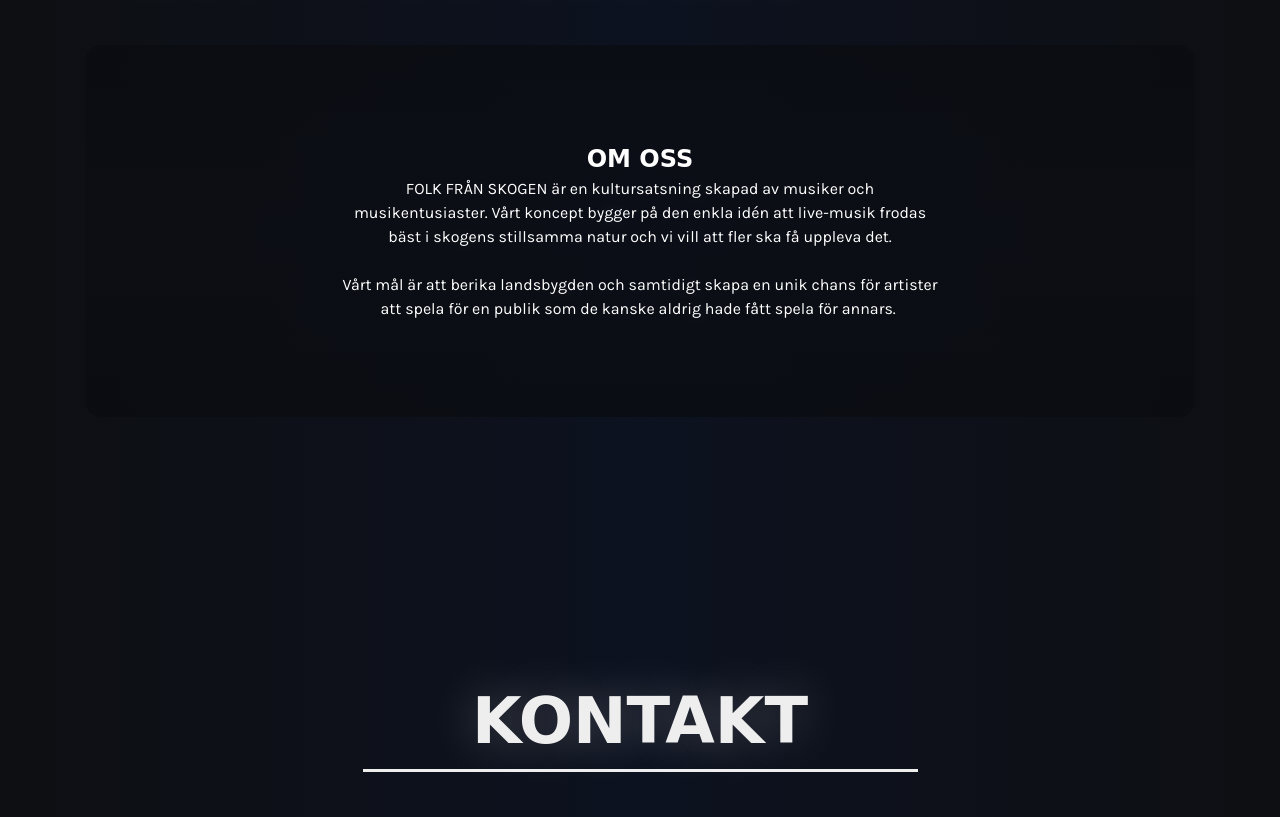
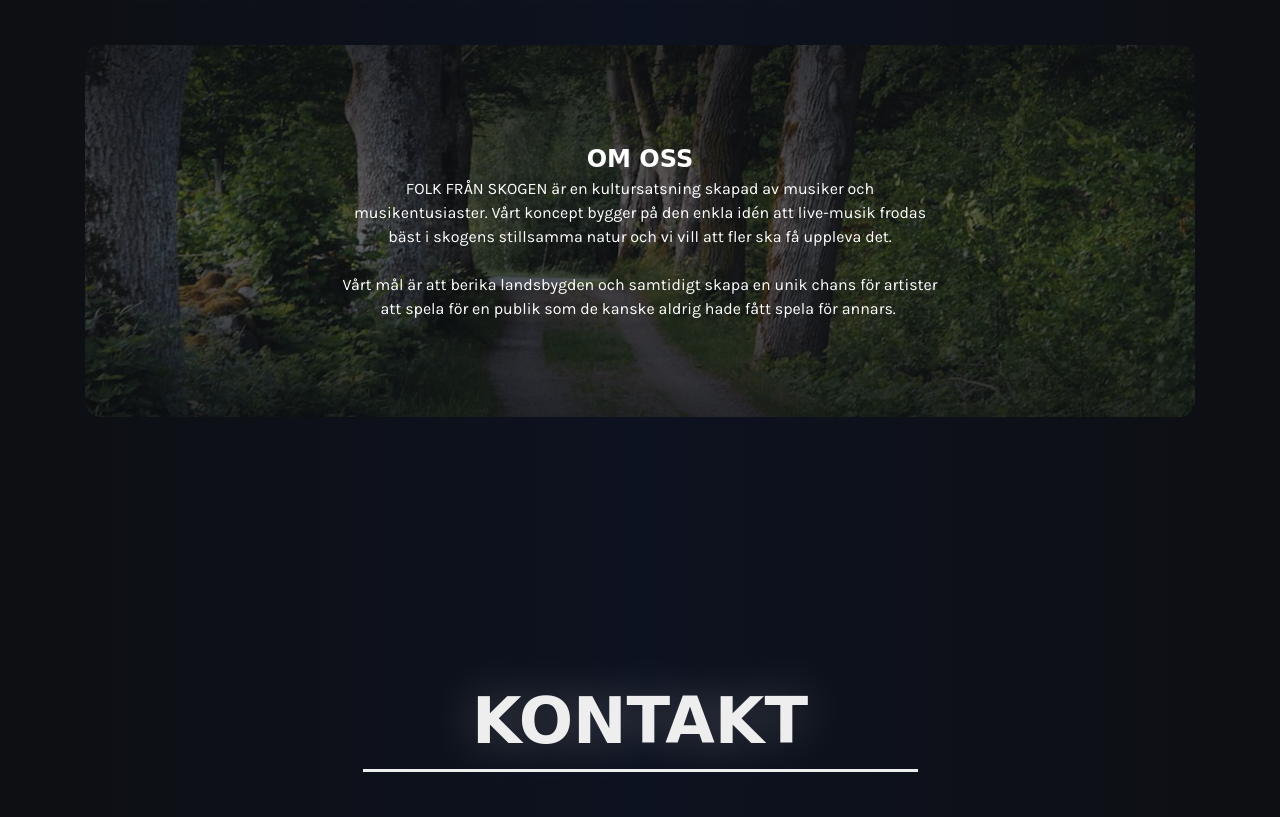
Before and after one commit to simon-off/folk-fran-skogen, a website built with Vite: page index.html in a window 1280 px wide. Shown: the part 3983-4800 px from the top of the page. Built offline with nearby package versions, Linux system fonts and the light colour scheme; files whose address does not match are found by name; a web font is replaced by a local one.

Commit message:
fixed import of background-image

```diff
--- a/index.html
+++ b/index.html
@@ -145,7 +145,17 @@
     </section>
     <section id="om-oss">
       <h2>FOLK FRÅN SKOGEN</h2>
-      <div class="forest-container">
+      <div
+        class="forest-container"
+        style="
+          background-image: linear-gradient(
+              rgba(10 12 17 / 0.82),
+              rgba(10 12 17 / 0.6),
+              rgba(10 12 17 / 0.82)
+            ),
+            url('./images/forest-road.jpg');
+        "
+      >
         <h3>OM OSS</h3>
         <p>
           FOLK FRÅN SKOGEN är en kultursatsning skapad av musiker och
--- a/styles/_home.scss
+++ b/styles/_home.scss
@@ -348,13 +348,6 @@ section {
   }
 
   .forest-container {
-    background-image: linear-gradient(
-        rgba(10 12 17 / 0.82),
-        rgba(10 12 17 / 0.6),
-        rgba(10 12 17 / 0.82)
-      ),
-      url("./images/forest-road.jpg");
-
     background-position: left;
     background-repeat: no-repeat;
     background-size: cover;
```
